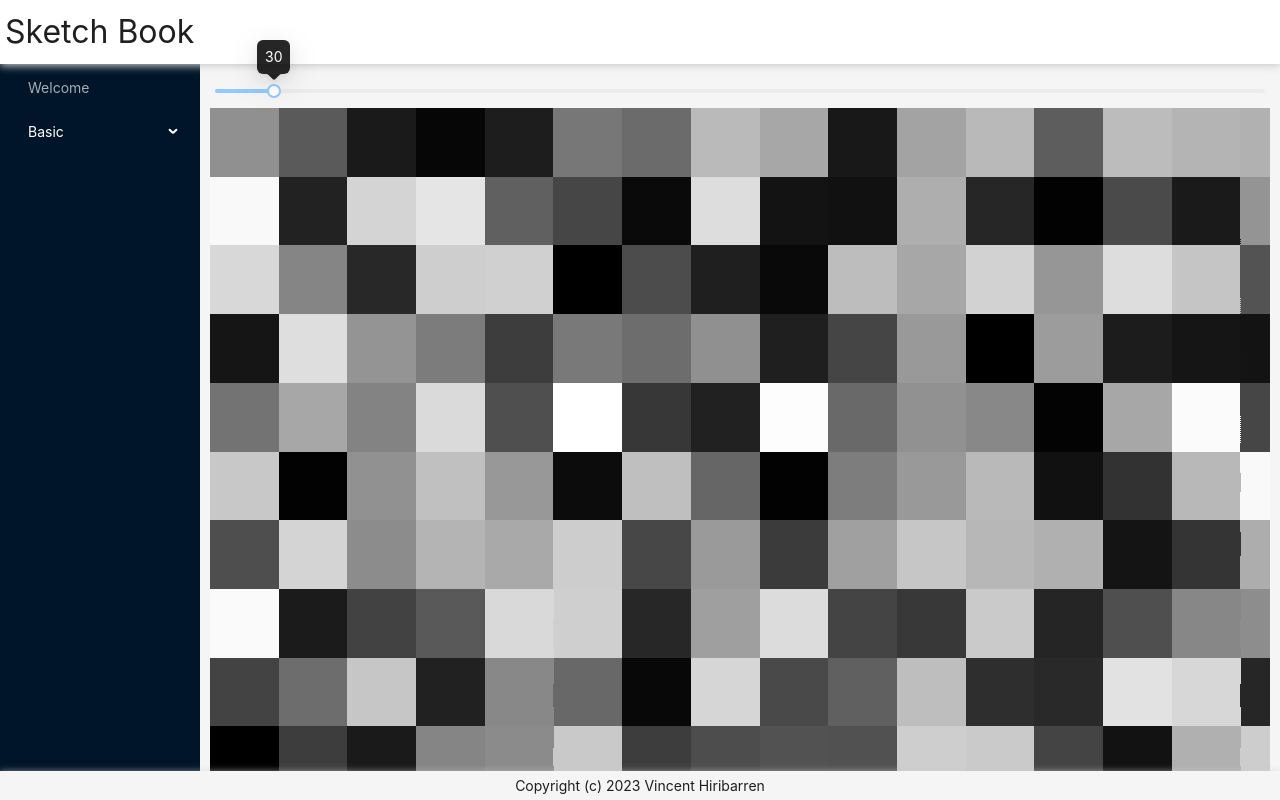
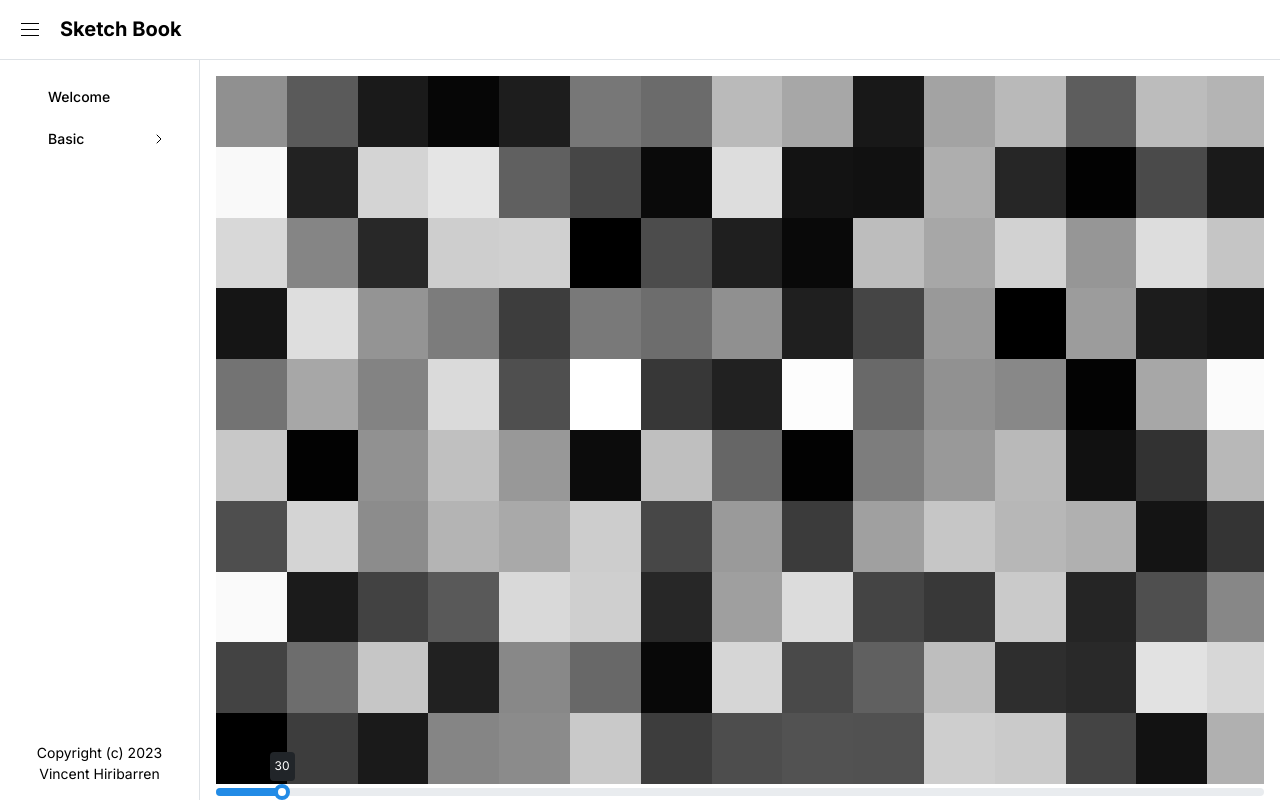
Before and after one commit to vhiribarren/sketch-book, a Next.js app: page /sketches/basic/white-noise in a window 1280 px wide. Built offline with nearby package versions, Linux system fonts and the light colour scheme.

Commit message:
Converted code from Antd to Mantine

```diff
--- a/package.json
+++ b/package.json
@@ -13,6 +13,7 @@
     "@mantine/hooks": "^7.2.2",
     "@react-three/drei": "^9.88.13",
     "@react-three/fiber": "^8.15.10",
+    "@tabler/icons-react": "^2.40.0",
     "@types/three": "^0.158.2",
     "next": "14.0.2",
     "react": "^18",
--- a/src/app/MainView.module.css
+++ /dev/null
@@ -1,4 +0,0 @@
-.mainview {
-    padding: 10px;
-    height: 100%;
-  }
--- a/src/app/MainView.tsx
+++ /dev/null
@@ -1,10 +0,0 @@
-import React from 'react';
-import styles from './MainView.module.css'
-
-type MainViewProps = { children: React.ReactNode };
-
-export default function MainView({children}: MainViewProps) {
-    return (
-        <div className={styles.mainview}>{children}</div>
-    );
-}
--- a/src/app/SideNav.tsx
+++ b/src/app/SideNav.tsx
@@ -1,51 +1,32 @@
 "use client";
 
 import styles from './SideNav.module.css'
-import { Menu } from "antd";
+import { LinksGroup } from '../components/NavbarLinksGroup/NavbarLinksGroup';
 import { usePathname, useRouter } from "next/navigation";
 import { AppRouterInstance } from "next/dist/shared/lib/app-router-context.shared-runtime";
+import { IconFolder } from '@tabler/icons-react';
 
 const SKETCHES = [
-    { title: "Welcome", url: "/" },
+    { label: "Welcome", link: "/"},
     {
-        title: "Basic", children: [
-            { title: "Sketch 1", url: "/sketches/basic/sketch-1" },
-            { title: "Sketch 2", url: "/sketches/basic/sketch-2" },
-            { title: "White Noise", url: "/sketches/basic/white-noise" },
-
+        label: "Basic", links: [
+            { label: "Sketch 1", link: "/sketches/basic/sketch-1" },
+            { label: "Sketch 2", link: "/sketches/basic/sketch-2" },
+            { label: "White Noise", link: "/sketches/basic/white-noise" },
         ]
     }
 ]
-
-function generateMenuItems(sketches: Array<any>, router: AppRouterInstance): Array<any> {
-    const menu = []
-    for (const item of sketches) {
-        let menuItem = null;
-        if ("children" in item) {
-            let subMenuItems = generateMenuItems(item.children, router);
-            menuItem = { key: item.title, label: item.title, children: subMenuItems };
-        }
-        else {
-            menuItem = { key: item.url, label: item.title, onClick: () => router.push(item.url) };
-        }
-        menu.push(menuItem);
-    }
-    return menu;
-}
 
 
 export default function SideNav() {
     const pathname = usePathname();
     const router = useRouter();
-    const items = generateMenuItems(SKETCHES, router);
+
+    const links = SKETCHES.map((item) => <LinksGroup {...item} key={item.label} />);
+
     return (
         <>
-            <Menu
-                mode="inline"
-                items={items}
-                theme="dark"
-                defaultSelectedKeys={[pathname]}
-            />
+            {links}
         </>
     );
 }
--- a/src/app/layout.module.css
+++ /dev/null
@@ -1,21 +0,0 @@
-.mainlayout {
-    height: 100%;
-}
-
-.header {
-    background: #fff;
-    z-index: 1;
-    width: 100%;
-    box-shadow: 0 2px 8px #ccc;
-    padding: 0 5px;
-    font-size: xx-large;
-}
-
-.footer {
-    text-align: center;
-    position: sticky;
-    bottom: 0;
-    padding: 6px 24px;
-    width: 100%;
-    box-shadow: 0 2px 8px #ccc;
-}
--- a/src/app/layout.tsx
+++ b/src/app/layout.tsx
@@ -1,36 +1,57 @@
 "use client";
 
-import './globals.css'
-import styles from './layout.module.css'
+import '@mantine/core/styles.css';
 
-import { Layout } from 'antd';
-import MainView from './MainView';
+import { MantineProvider, Text, AppShell, Burger, Center, Group, ScrollArea } from '@mantine/core';
+import { useDisclosure } from '@mantine/hooks';
 import SideNav from './SideNav';
-
 import { Inter } from 'next/font/google'
 
+import './globals.css'
+
 const inter = Inter({ subsets: ['latin'] })
-const { Header, Footer, Sider, Content } = Layout;
 
 type RootLayoutProps = { children: React.ReactNode };
 
 
 export default function RootLayout({ children }: RootLayoutProps) {
+  const [mobileOpened, { toggle: toggleMobile }] = useDisclosure();
+  const [desktopOpened, { toggle: toggleDesktop }] = useDisclosure(true);
   return (
     <html lang="en">
       <body className={inter.className}>
-        <Layout className={styles.mainlayout}>
-          <Header className={styles.header}>Sketch Book</Header>
-          <Layout hasSider>
-            <Sider breakpoint="md" collapsedWidth="0">
-              <SideNav />
-            </Sider>
-            <Content>
-              <MainView>{children}</MainView>
-            </Content>
-          </Layout>
-          <Footer className={styles.footer}>Copyright (c) 2023 Vincent Hiribarren</Footer>
-        </Layout>
+        <MantineProvider>
+
+          <AppShell
+            header={{ height: 60 }}
+            navbar={{
+              width: 200,
+              breakpoint: 'sm',
+              collapsed: { mobile: !mobileOpened, desktop: !desktopOpened },
+            }}
+            padding="md">
+            <AppShell.Header>
+              <Group h="100%" px="md">
+                <Burger opened={mobileOpened} onClick={toggleMobile} hiddenFrom="sm" size="sm" />
+                <Burger onClick={toggleDesktop} visibleFrom="sm" size="sm" />
+                <Text size="xl" fw={700}>Sketch Book</Text>
+              </Group>
+            </AppShell.Header>
+            <AppShell.Navbar p="md">
+              <AppShell.Section grow component={ScrollArea}>
+                <SideNav />
+              </AppShell.Section>
+              <AppShell.Section>
+                <Text ta="center" size="sm">Copyright (c) 2023</Text>
+                <Text ta="center" size="sm">Vincent Hiribarren</Text>
+              </AppShell.Section>
+            </AppShell.Navbar>
+            <AppShell.Main style={{ height: "100vh" }}>
+              {children}
+            </AppShell.Main>
+          </AppShell>
+
+        </MantineProvider>
       </body>
     </html>
   )
--- a/src/app/loading.module.css
+++ b/src/app/loading.module.css
@@ -1,7 +1,3 @@
 .spinWrapper {
     height: 100%;
   }
-
-.spinContent {
-    height: 100%;
-}
--- a/src/app/sketches/basic/white-noise/page.tsx
+++ b/src/app/sketches/basic/white-noise/page.tsx
@@ -2,7 +2,7 @@
 
 import { ForwardedRef, forwardRef, useRef } from "react";
 import { ShaderMaterial } from "three";
-import { Slider } from 'antd';
+import { Slider } from '@mantine/core';
 import Fragment from "@/components/shaders/Fragment";
 import FragmentCanvas from "@/components/shaders/FragmentCanvas";
 import fragmentShader from './fragment.glsl'
@@ -30,10 +30,10 @@ export default function Page() {
     };
     return (
         <>
-            <Slider min={2} max={500} defaultValue={30} tooltip={{ open: true }} onChange={onFreqChange} />
             <FragmentCanvas>
                 <WhiteNoiseFragment ref={materialRef} />
             </FragmentCanvas>
+            <Slider min={2} max={500} defaultValue={30} labelAlwaysOn={true} onChange={onFreqChange} />
         </>
 
     )
--- /dev/null
+++ b/src/components/NavbarLinksGroup/NavbarLinksGroup.module.css
@@ -0,0 +1,39 @@
+.control {
+    font-weight: 500;
+    display: block;
+    width: 100%;
+    padding: var(--mantine-spacing-xs) var(--mantine-spacing-md);
+    color: var(--mantine-color-text);
+    font-size: var(--mantine-font-size-sm);
+
+    @mixin hover {
+      background-color: light-dark(var(--mantine-color-gray-0), var(--mantine-color-dark-7));
+      color: light-dark(var(--mantine-color-black), var(--mantine-color-dark-0));
+    }
+  }
+
+  .toplink {
+    text-decoration: none;
+    color: inherit;
+  }
+
+  .link {
+    font-weight: 500;
+    display: block;
+    text-decoration: none;
+    padding: var(--mantine-spacing-xs) var(--mantine-spacing-md);
+    padding-left: var(--mantine-spacing-md);
+    margin-left: var(--mantine-spacing-xl);
+    font-size: var(--mantine-font-size-sm);
+    color: light-dark(var(--mantine-color-gray-7), var(--mantine-color-dark-0));
+    border-left: 1px solid light-dark(var(--mantine-color-gray-3), var(--mantine-color-dark-4));
+
+    @mixin hover {
+      background-color: light-dark(var(--mantine-color-gray-0), var(--mantine-color-dark-7));
+      color: light-dark(var(--mantine-color-black), var(--mantine-color-dark-0));
+    }
+  }
+
+  .chevron {
+    transition: transform 200ms ease;
+  }
--- /dev/null
+++ b/src/components/NavbarLinksGroup/NavbarLinksGroup.tsx
@@ -0,0 +1,55 @@
+import { useState } from 'react';
+import { Group, Box, Collapse, ThemeIcon, Text, UnstyledButton, rem } from '@mantine/core';
+import { IconCalendarStats, IconChevronRight } from '@tabler/icons-react';
+import classes from './NavbarLinksGroup.module.css';
+import Link from 'next/link';
+
+interface LinksGroupProps {
+  icon?: React.FC<any>;
+  label: string;
+  initiallyOpened?: boolean;
+  link?: string,
+  links?: { label: string; link: string }[];
+}
+
+export function LinksGroup({ icon: Icon, label, initiallyOpened, link, links }: LinksGroupProps) {
+  const hasLinks = Array.isArray(links);
+  const [opened, setOpened] = useState(initiallyOpened || false);
+  const items = (hasLinks ? links : []).map((link) => (
+    <Link className={classes.link} href={link.link} key={link.link}>{link.label}</Link>
+  ));
+
+  return (
+    <>
+      <UnstyledButton onClick={() => setOpened((o) => !o)} className={classes.control}>
+        <Group justify="space-between" gap={0}>
+          <Box style={{ display: 'flex', alignItems: 'center' }}>
+            {Icon && (
+              <ThemeIcon variant="light" size={30}>
+                <Icon style={{ width: rem(18), height: rem(18) }} />
+              </ThemeIcon>
+            )}
+            <Box ml="md">
+              {link
+                ? ( <Link className={classes.toplink} href={link} key={link}>{label}</Link>)
+                : (<span>{label}</span>)
+              }
+            </Box>
+          </Box>
+          {hasLinks && (
+            <IconChevronRight
+              className={classes.chevron}
+              stroke={1.5}
+              style={{
+                width: rem(16),
+                height: rem(16),
+                transform: opened ? 'rotate(-90deg)' : 'none',
+              }}
+            />
+          )}
+        </Group>
+      </UnstyledButton>
+      {hasLinks ? <Collapse in={opened}>{items}</Collapse> : null}
+    </>
+  );
+}
--- a/src/components/shaders/FragmentCanvas.module.css
+++ b/src/components/shaders/FragmentCanvas.module.css
@@ -1,3 +1,4 @@
 .stats {
     position: absolute !important ;
+    z-index: 10 !important ;
 }
```
Also changed, not shown: src/app/loading.tsx (+5 -4 lines), 1 other file (tests, documents, lock files or other folders).
